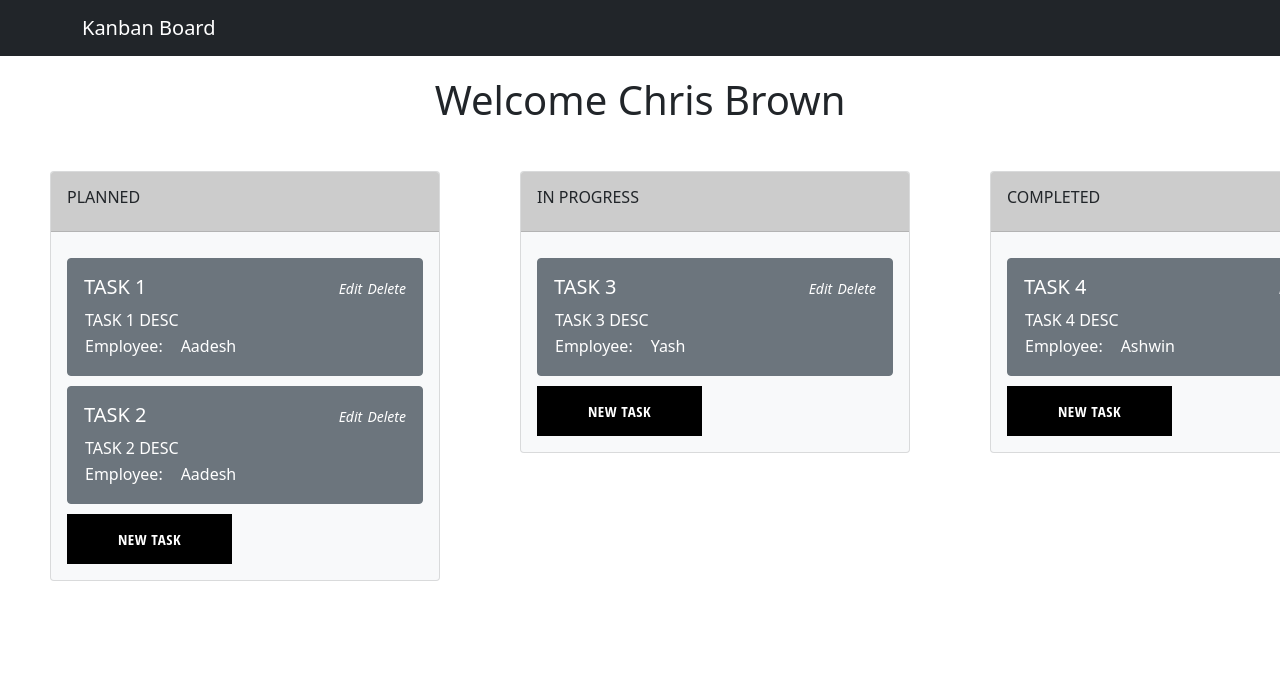
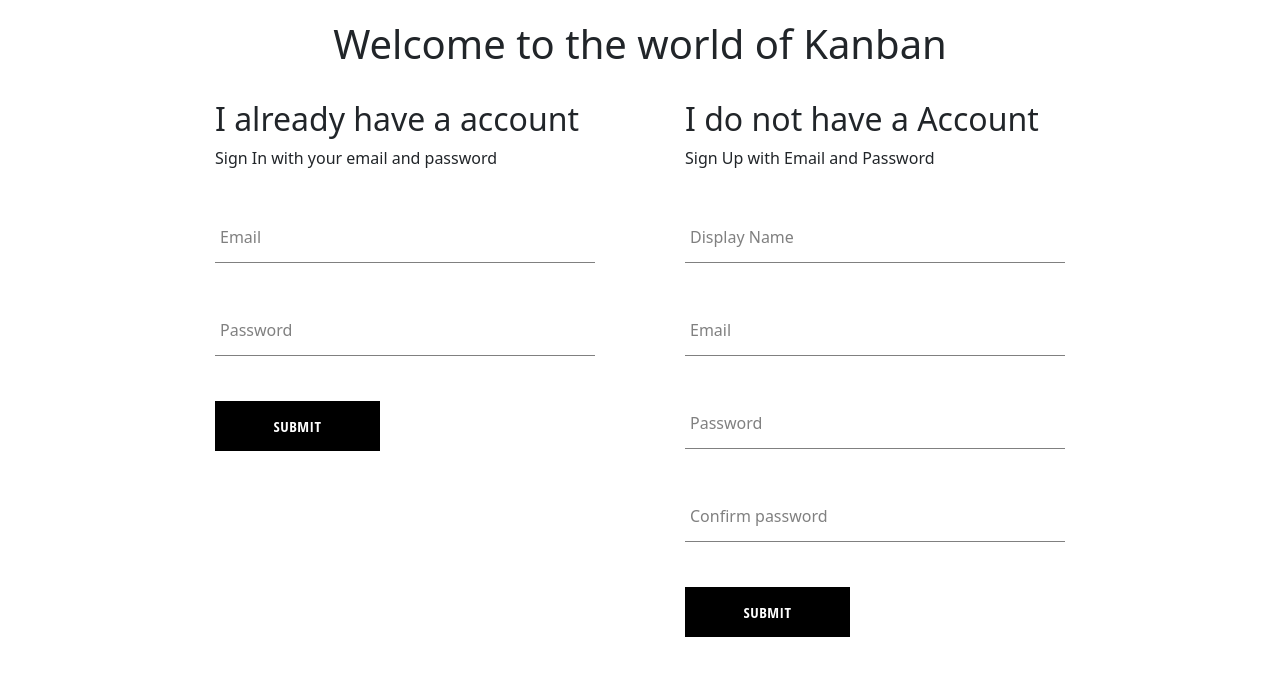
Before and after one commit to aadesh-agarwal8888/kanban-frontend, a React (Create React App) app: page /home in a window 1280 px wide. Shown: the top 676 px of the page. Built offline with nearby package versions, Linux system fonts and the light colour scheme.

Commit message:
Login Connected

```diff
--- a/src/App.js
+++ b/src/App.js
@@ -1,18 +1,53 @@
 import './App.css';
 import Header from './compnents/header/header.component';
 import SignInAndSignUp from './pages/sign-in-up/sign-in-sign-up.component';
-import {Routes, Route} from 'react-router-dom';
+import {Routes, Route, NavLink} from 'react-router-dom';
 import HomeScreen from './pages/home/home.page';
+import React from 'react';
+import { USERS } from './data';
 
-function App() {
-  return (
-    <div>
-      <Routes>
-        <Route path = "/" element = {<SignInAndSignUp/>} />
-        <Route path = "/home" element = {<HomeScreen/>} />
-      </Routes>
-    </div>
-  );
+class App extends React.Component {
+
+  constructor(props) {
+    super(props);
+    this.state = {
+      loggedIn: false,
+      email: "",
+      password: "",
+      user: {}
+    }
+    this.loginFunc = this.loginFunc.bind(this)
+    this.logoutFunc = this.logoutFunc.bind(this)
+  }
+
+  loginFunc(email, password) {
+    USERS.map((user) => {
+      if(user.username == email && user.password == password) {
+        this.setState({loggedIn: true, user})
+      }
+    });
+  }
+
+  logoutFunc() {
+    this.setState({loggedIn: false})
+  }
+
+  render() {
+    return (
+      <div>
+        {
+          this.state.loggedIn ?
+            <HomeScreen
+              logoutFunc = {this.logoutFunc}
+              user = {this.state.user}
+              /> :
+            <SignInAndSignUp
+              loginFunc = {this.loginFunc}
+            />
+        }
+      </div>
+    );
+  }
 }
 
 export default App;
--- a/src/compnents/board/board.component.jsx
+++ b/src/compnents/board/board.component.jsx
@@ -9,62 +9,8 @@ class Board extends React.Component{
         super(props);
         this.state = {
             title: "Kanban Board",
-            lanes: [
-              {
-                id: 1,
-                title: "Planned"
-              },
-              {
-                id: 2,
-                title: "In Progress"
-              },
-              {
-                id: 3,
-                title: "Completed"
-              },
-            ],
-            tasks: [
-              {
-                id: 1,
-                title: 'TASK 1',
-                desc: 'TASK 1 DESC',
-                status: 1,
-                emp: {
-                  id: 1,
-                  name: "Aadesh"
-                }
-              },
-              {
-                id: 2,
-                title: 'TASK 2',
-                desc: 'TASK 2 DESC',
-                status: 1,
-                emp: {
-                  id: 1,
-                  name: "Aadesh"
-                }
-              },
-              {
-                id: 3,
-                title: 'TASK 3',
-                desc: 'TASK 3 DESC',
-                status: 2,
-                emp: {
-                  id: 2,
-                  name: "Yash"
-                }
-              },
-              {
-                id: 4,
-                title: 'TASK 4',
-                desc: 'TASK 4 DESC',
-                status: 3,
-                emp: {
-                  id: 3,
-                  name: "Ashwin"
-                }
-              },
-            ]
+            lanes: this.props.lanes,
+            tasks: this.props.tasks
         }
 
         this.addTask = this.addTask.bind(this)
--- a/src/compnents/sign-in/sign-in.component.jsx
+++ b/src/compnents/sign-in/sign-in.component.jsx
@@ -3,6 +3,8 @@ import React from 'react';
 import './sign-in.styles.scss';
 import FormInput from '../form-input/form-input.component';
 import CustomButton from '../custom-button/custom-button.component';
+import { Link } from 'react-router-dom';
+import { Button } from 'bootstrap';
 
 class Signin extends React.Component {
 
@@ -11,17 +13,13 @@ class Signin extends React.Component {
         this.state = {
             email: '',
             password: '',
-            loggedIn: false,
         }
     }
 
     handleSubmit = async event => {
         event.preventDefault();
-
         const {email, password} = this.state;
-        this.setState({loggedIn: true})
-
-
+        this.props.loginFunc(email, password);
     };
 
     handleChange = (event) => {
@@ -30,11 +28,6 @@ class Signin extends React.Component {
     }
 
     render() {
-        if(this.state.loggedIn) {
-            return (
-                <div></div>
-            )
-        } else {
         return(
             <div className = 'sign-in'>
                 <h2>I already have a account</h2>
@@ -45,13 +38,12 @@ class Signin extends React.Component {
                     <FormInput type="password" name="password" value={this.state.password} required label="Password" onChange = {this.handleChange} />
 
                     <div className="buttons">
-                        <CustomButton onClick = {this.handleSubmit} type="submit"> Submit </CustomButton>
+                        <CustomButton onClick = {this.handleSubmit}> Submit </CustomButton>
                     </div>
 
                 </form>
             </div>
         );
-        }
     }
 }
 
--- /dev/null
+++ b/src/data.js
@@ -0,0 +1,144 @@
+export const EMPLOYEES = [
+    {
+        id: 1,
+        name: "Aadesh"
+    },
+    {
+        id: 2,
+        name: "Yash"
+    },
+    {
+        id: 3,
+        name: "Ashwin"
+    },
+    {
+        id: 4,
+        name: "Ross"
+    },
+    {
+        id: 5,
+        name: "Taylor"
+    },
+    {
+        id: 6,
+        name: "Fred"
+    },
+]
+
+export const MANAGERS = [
+    {
+        id: 1,
+        name: "Chris Brown",
+        role: "manager",
+    },
+]
+
+export const TASKS = [
+    {
+        id: 1,
+        title: 'TASK 1',
+        desc: 'TASK 1 DESC',
+        status: 1,
+        emp: {
+          id: 1,
+          name: "Aadesh"
+        }
+      },
+      {
+        id: 2,
+        title: 'TASK 2',
+        desc: 'TASK 2 DESC',
+        status: 1,
+        emp: {
+          id: 1,
+          name: "Aadesh"
+        }
+      },
+      {
+        id: 3,
+        title: 'TASK 3',
+        desc: 'TASK 3 DESC',
+        status: 2,
+        emp: {
+          id: 2,
+          name: "Yash"
+        }
+      },
+      {
+        id: 4,
+        title: 'TASK 4',
+        desc: 'TASK 4 DESC',
+        status: 3,
+        emp: {
+          id: 3,
+          name: "Ashwin"
+        }
+      },
+]
+
+export const LANES = [
+  {
+    id: 1,
+    title: "Planned"
+  },
+  {
+    id: 2,
+    title: "In Progress"
+  },
+  {
+    id: 3,
+    title: "Completed"
+  },
+]
+
+export const USERS = [
+  {
+    id: 1,
+    name: "Aadesh",
+    username : "aadesh",
+    password: "aadesh",
+    role: "employee",
+  },
+  {
+      id: 2,
+      name: "Yash",
+      username : "yash",
+      password: "yash",
+      role: "employee",
+  },
+  {
+      id: 3,
+      name: "Ashwin",
+      username : "ashwin",
+      password: "ashwin",
+      role: "employee",
+  },
+  {
+      id: 4,
+      name: "Ross",
+      username : "ross",
+      password: "ross",
+      role: "employee",
+  },
+  {
+      id: 5,
+      name: "Taylor",
+      username : "taylor",
+      password: "taylor",
+      role: "employee",
+  },
+  {
+      id: 6,
+      name: "Fred",
+      username : "fred",
+      password: "fred",
+      role: "employee",
+  },
+  {
+    id: 7,
+    name: "Chris Brown",
+    username: "chris",
+    password: "chris",
+    role: "manager",
+  },
+]
--- a/src/pages/home/home.page.jsx
+++ b/src/pages/home/home.page.jsx
@@ -1,9 +1,10 @@
 import React from 'react';
 import { Navbar, Container } from "react-bootstrap";
 import Board from '../../compnents/board/board.component';
-import Card from '../../compnents/board/card/card.component';
-import Lane from '../../compnents/board/lane/lane.component';
 import './home.styles.scss';
+import { EMPLOYEES, LANES, MANAGERS, TASKS, USERS } from '../../data';
+import { Link } from 'react-router-dom';
+import { Button } from 'bootstrap';
 
 class HomeScreen extends React.Component {
 
@@ -11,39 +12,9 @@ class HomeScreen extends React.Component {
         super(props)
 
         this.state = {
-            user: {
-                id: 1,
-                name: "Chris Brown",
-                role: "manager",
-            },
-            tasks: [],
-            employees: [
-                {
-                    id: 1,
-                    name: "Aadesh"
-                },
-                {
-                    id: 2,
-                    name: "Yash"
-                },
-                {
-                    id: 3,
-                    name: "Ashwin"
-                },
-                {
-                    id: 4,
-                    name: "Ross"
-                },
-                {
-                    id: 4,
-                    name: "Taylor"
-                },
-                {
-                    id: 4,
-                    name: "Fred"
-                },
-            ]
-
+            user: this.props.user,
+            tasks: TASKS,
+            employees: USERS
         }
     }
 
@@ -53,11 +24,19 @@ class HomeScreen extends React.Component {
                 <Navbar bg="dark" variant="dark">
                     <Container>
                         <Navbar.Brand >Kanban Board</Navbar.Brand>
+                        <Navbar.Toggle />
+                        <Navbar.Collapse className="justify-content-end">
+                        <Navbar.Text>
+                            <a onClick={this.props.logoutFunc}>Logout</a>
+                        </Navbar.Text>
+                        </Navbar.Collapse>
                     </Container>
                 </Navbar>
                 <Board
                     user = {this.state.user}
                     employees = {this.state.employees}
+                    tasks = {this.state.tasks}
+                    lanes = {LANES}
                 />
             </div>
         )
--- a/src/pages/sign-in-up/sign-in-sign-up.component.jsx
+++ b/src/pages/sign-in-up/sign-in-sign-up.component.jsx
@@ -5,7 +5,27 @@ import Signup from '../../compnents/sign-up/sign-up.component';
 
 import './sign-in-and-sign-up.styles.scss';
 
-const SignInAndSignUp = () => (
+class SignInAndSignUp extends React.Component {
+
+    constructor(props) {
+        super(props);
+    }
+
+    render() {
+        return (
+            <div>
+                <Header />
+                <div className = "sign-in-and-sign-up">
+                    <Signin loginFunc = {this.props.loginFunc}/>
+                    <Signup />
+                </div>
+            </div>
+        );
+    }
+
+}
+
+/*const SignInAndSignUp = () => (
     <div>
         <Header />
         <div className = "sign-in-and-sign-up">
@@ -13,6 +33,6 @@ const SignInAndSignUp = () => (
             <Signup />
         </div>
     </div>
-);
+);*/
 
 export default SignInAndSignUp;
```
